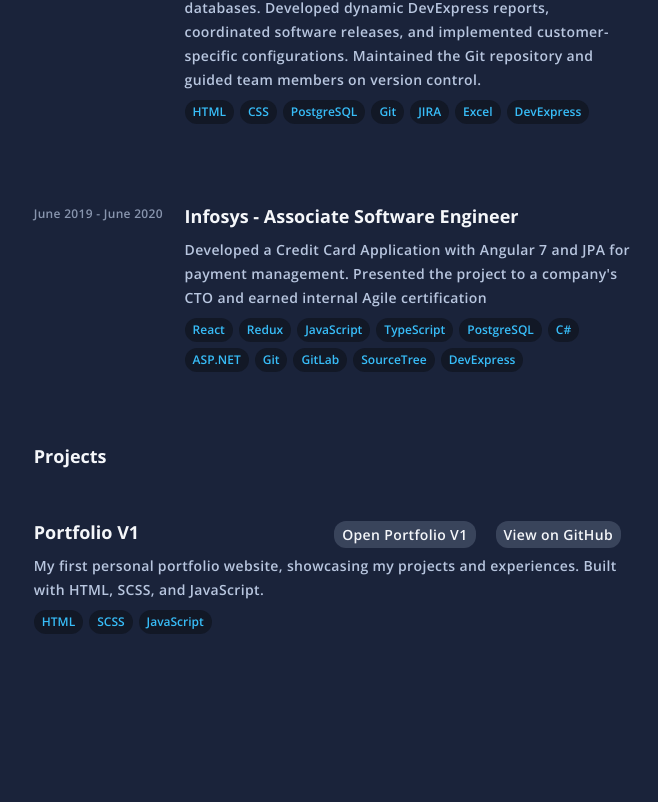
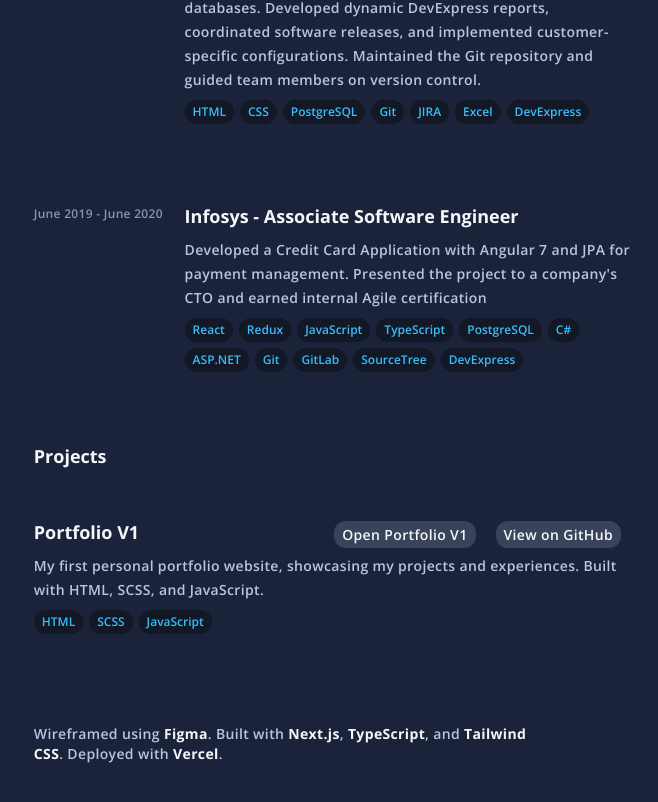
Before and after one commit to nchomsky/portfolio-V2, a Next.js app: page / in a window 1280 px wide. Shown: the part 1342-2144 px from the top of the page, without its empty margins (579-1237 px from the left). Before the commit the page ends 2102 px from the top, so only its background shows below. Built offline with nearby package versions, Linux system fonts and the light colour scheme.

Commit message:
Add Footer and Create Text Highlight Component

```diff
--- a/src/app/page.tsx
+++ b/src/app/page.tsx
@@ -7,6 +7,7 @@
 import About from "./about";
 import { experiences } from "@/lib/experiences";
 import { projects } from "@/lib/projects";
+import TextHighlight from "@/components/TextHighlight";
 
 export default function Home() {
   return (
@@ -57,6 +58,9 @@
             <ProjectCard key={index} project={project} />
           ))}
         </section>
+        <footer className="max-w-lg lg:ml-6 mt-15 mb:10">
+          <p className="text-subtle text-sm font-semibold tracking-wide ">Wireframed using <TextHighlight>Figma</TextHighlight>. Built with <TextHighlight>Next.js</TextHighlight>, <TextHighlight>TypeScript</TextHighlight>, and <TextHighlight>Tailwind CSS</TextHighlight>. Deployed with <TextHighlight>Vercel</TextHighlight>.</p>
+        </footer>
       </main>
     </div>
   );
--- a/src/components/ExperienceCard.tsx
+++ b/src/components/ExperienceCard.tsx
@@ -8,7 +8,7 @@
                 <header className="text-xs text-subtle/70 font-semibold md:w-1/4 pr-1 pt-1 tracking-wide mb-3">{experience.startDate} - {experience.endDate}</header>
                 <div className="md:w-3/4">
                     <h3 className="md:text-lg text-sm text-primary font-bold antialiased transition duration-300 ease-in-out lg:group-hover:text-accent">{experience.company} - {experience.position}</h3>
-                    <p className="pt-2 text-subtle md:text-sm/6 text-xs/5 antialiased font-semibold tracking-wide ">{experience.summary}</p>
+                    <p className="pt-2 text-subtle md:text-sm/6 text-sm/5 antialiased font-semibold tracking-wide ">{experience.summary}</p>
                     <ul className="pt-2 flex flex-wrap">
                         {experience.skills.map(skill => (
                         <Tag key={skill} text={skill}/>
--- /dev/null
+++ b/src/components/TextHighlight.tsx
@@ -0,0 +1,7 @@
+const TextHighlight = ({ children } : {children: string }) => {
+    return (
+        <span className="text-primary font-bold transition duration-300 ease-in-out hover:text-accent">{children}</span>
+    )
+}
+
+export default TextHighlight;
```
